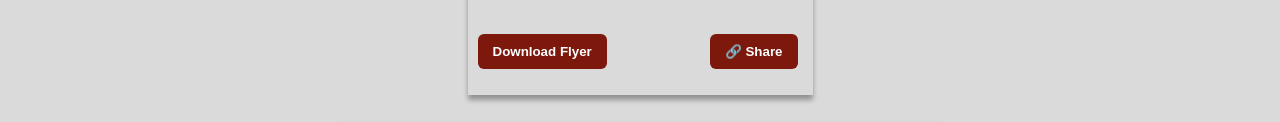
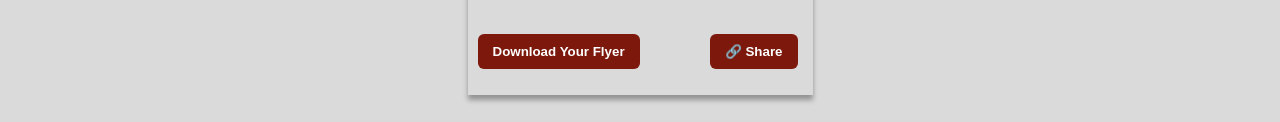
Before and after one commit to Ozioma45/Hallalujah_Flyer_Generator, a plain HTML site: page index.html in a window 1280 px wide. Shown: the part 678-800 px from the top of the page. Drawn offline with nearby package versions, Linux system fonts and the light colour scheme; some packages are replaced by stand-ins of ours; a script that the page names is missing.

Commit message:
updated the flyer button

```diff
--- a/index.html
+++ b/index.html
@@ -148,7 +148,7 @@
       </div>
 
       <div class="action-buttons">
-        <button onclick="downloadFlyer()">Download Flyer</button>
+        <button onclick="downloadFlyer()">Download Your Flyer</button>
         <button onclick="shareFlyer()">🔗 Share</button>
       </div>
     </div>
```
